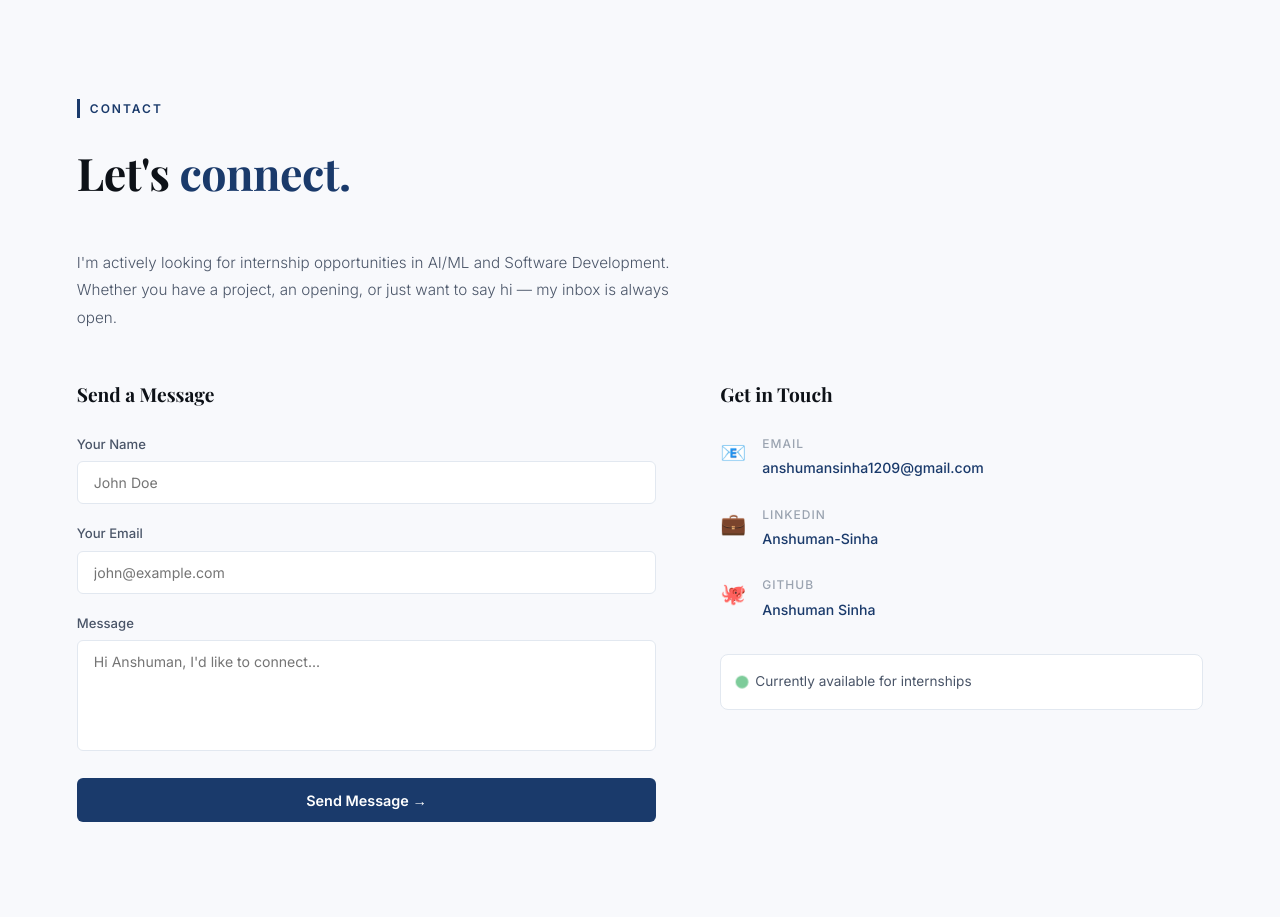
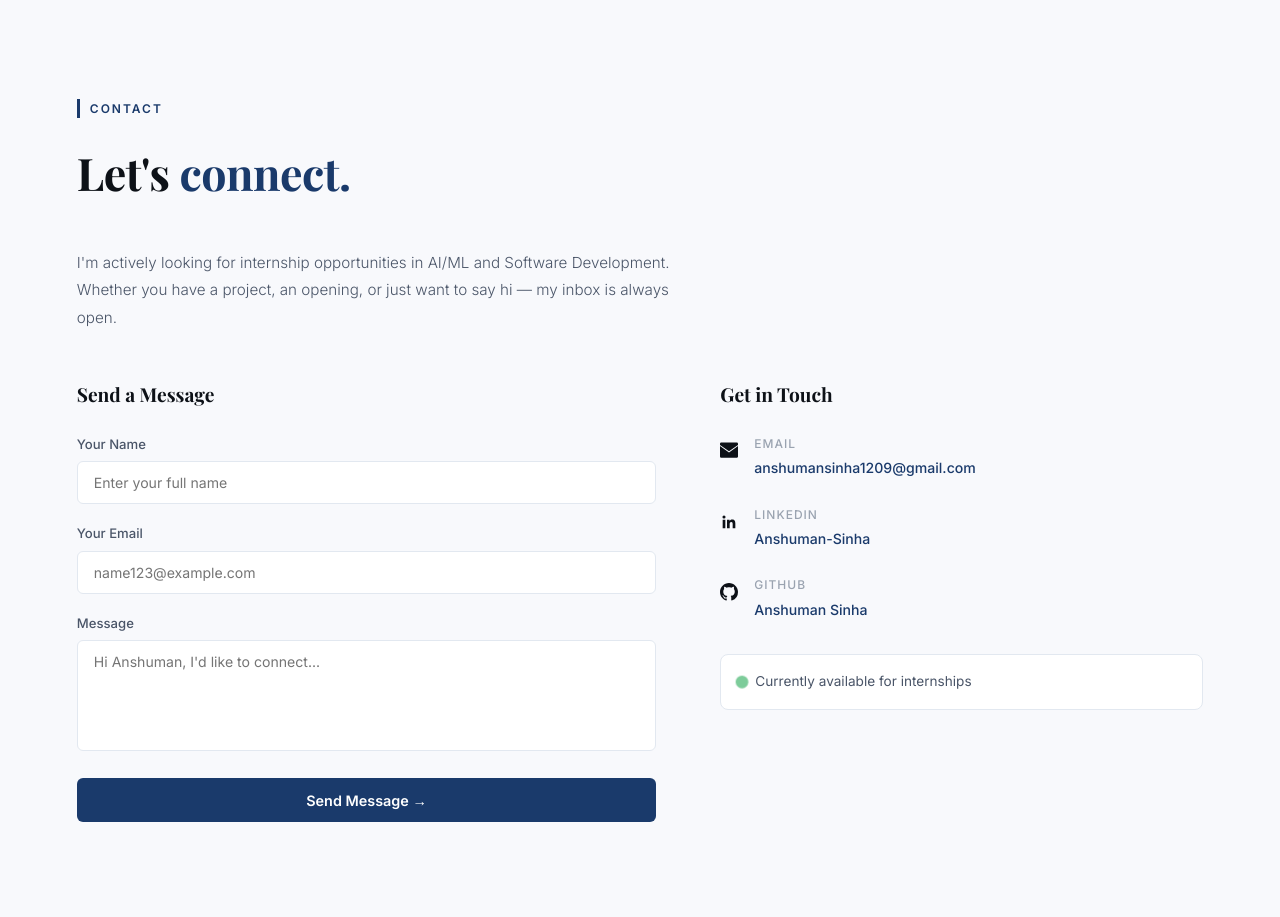
Before and after one commit to AnshumanSinha12/portfolio, a Flask app: page / in a window 1280 px wide. Shown: the part 4093-5010 px from the top of the page. Run offline with Flask 3, Linux system fonts and the light colour scheme.

Commit message:
Updated Contact Icons and Portfolio improvements

```diff
--- a/templates/index.html
+++ b/templates/index.html
@@ -355,11 +355,11 @@
         <h3>Send a Message</h3>
         <div class="form-group">
           <label for="name">Your Name</label>
-          <input type="text" id="name" placeholder="John Doe"/>
+          <input type="text" id="name" placeholder="Enter your full name"/>
         </div>
         <div class="form-group">
           <label for="email">Your Email</label>
-          <input type="email" id="email" placeholder="john@example.com"/>
+          <input type="email" id="email" placeholder="name123@example.com"/>
         </div>
         <div class="form-group">
           <label for="message">Message</label>
@@ -370,21 +370,34 @@
       <div class="contact-info">
         <h3>Get in Touch</h3>
         <div class="contact-item">
-          <div class="contact-icon">📧</div>
+        <div class="contact-icon">
+          <svg width="18" height="18" viewBox="0 0 24 24" fill="currentColor">
+            <path d="M24 5.457v13.909c0 .904-.732 1.636-1.636 1.636H1.636A1.636 1.636 0 0 1 0 19.366V5.457L12 13.91 24 5.457z"/>
+            <path d="M24 4.043V2.182A1.636 1.636 0 0 0 22.364.546H1.636A1.636 1.636 0 0 0 0 2.182v1.861L12 12.496 24 4.043z"/>
+          </svg>
+        </div>
           <div class="contact-detail">
             <span class="contact-label">Email</span>
             <a href="mailto:anshumansinha1209@gmail.com">anshumansinha1209@gmail.com</a>
           </div>
         </div>
         <div class="contact-item">
-          <div class="contact-icon">💼</div>
+        <div class="contact-icon">
+          <svg width="18" height="18" viewBox="0 0 24 24" fill="currentColor">
+            <path d="M20.447 20.452h-3.554v-5.569c0-1.328-.027-3.037-1.852-3.037-1.853 0-2.136 1.445-2.136 2.939v5.667H9.351V9h3.414v1.561h.046c.477-.9 1.637-1.85 3.37-1.85 3.601 0 4.267 2.37 4.267 5.455v6.286zM5.337 7.433a2.062 2.062 0 1 1 0-4.124 2.062 2.062 0 0 1 0 4.124zM7.119 20.452H3.555V9h3.564v11.452z"/>
+          </svg>
+        </div>
           <div class="contact-detail">
             <span class="contact-label">LinkedIn</span>
             <a href="https://www.linkedin.com/in/anshuman-sinha-45ba89319" target="_blank">Anshuman-Sinha</a>
           </div>
         </div>
         <div class="contact-item">
-          <div class="contact-icon">🐙</div>
+        <div class="contact-icon">
+          <svg width="18" height="18" viewBox="0 0 24 24" fill="currentColor">
+            <path d="M12 0C5.37 0 0 5.37 0 12c0 5.31 3.435 9.795 8.205 11.385.6.105.825-.255.825-.57 0-.285-.015-1.23-.015-2.235-3.015.555-3.795-.735-4.035-1.41-.135-.345-.72-1.41-1.23-1.695-.42-.225-1.02-.78-.015-.795.945-.015 1.62.87 1.845 1.23 1.08 1.815 2.805 1.305 3.495.99.105-.78.42-1.305.765-1.605-2.67-.3-5.46-1.335-5.46-5.925 0-1.305.465-2.385 1.23-3.225-.12-.3-.54-1.53.12-3.18 0 0 1.005-.315 3.3 1.23.96-.27 1.98-.405 3-.405s2.04.135 3 .405c2.295-1.56 3.3-1.23 3.3-1.23.66 1.65.24 2.88.12 3.18.765.84 1.23 1.905 1.23 3.225 0 4.605-2.805 5.625-5.475 5.925.435.375.81 1.095.81 2.22 0 1.605-.015 2.895-.015 3.3 0 .315.225.69.825.57A12.02 12.02 0 0 0 24 12c0-6.63-5.37-12-12-12z"/>
+          </svg>
+        </div>
           <div class="contact-detail">
             <span class="contact-label">GitHub</span>
             <a href="https://github.com/AnshumanSinha12" target="_blank">Anshuman Sinha</a>
```
